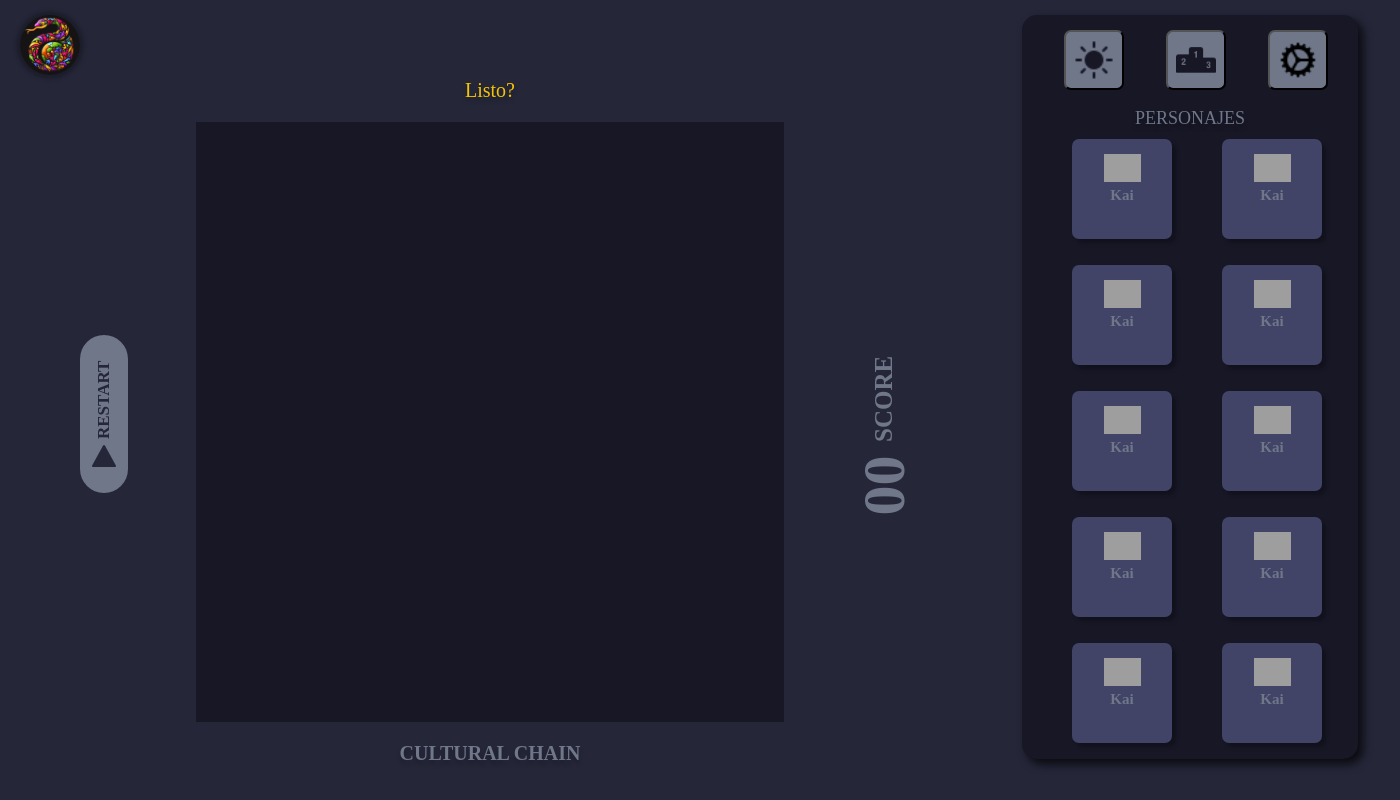
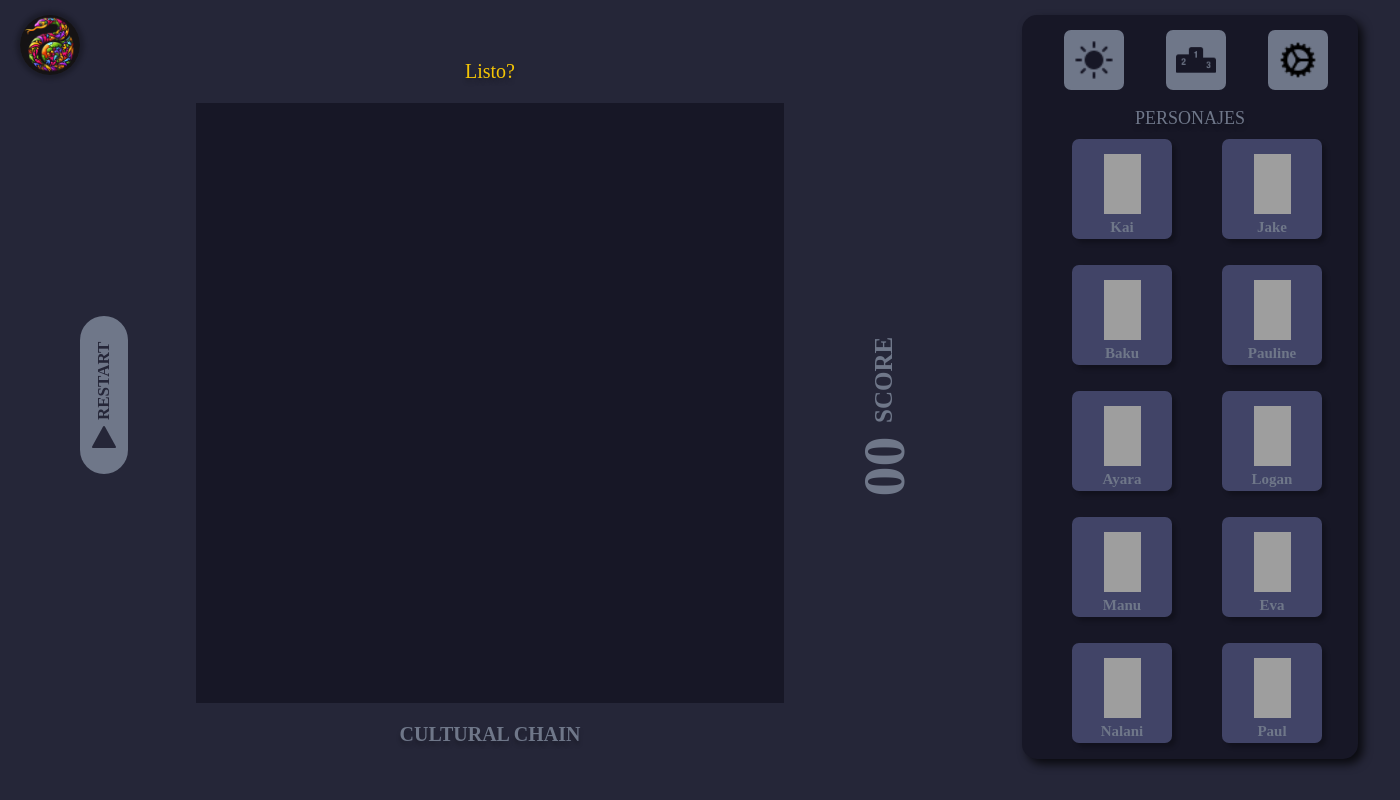
Before and after one commit to nacedodev/2223_2DAW_CULTURAL_CHAIN, a PHP site: page / in a window 1400 px wide. Run offline with PHP 8.4, Linux system fonts and the light colour scheme; grey boxes are pictures that could not be loaded.

Commit message:
feat: Update CSS and HTML for main page
- Adjusted button styles in the CSS file.
- Updated the layout and positioning of elements in the HTML file.
- Added animation effects for the main page.
- Added drag and drop functionality for selecting characters.
- Improved the responsiveness and visual appearance of the page.

```diff
--- a/src/css/style.css
+++ b/src/css/style.css
@@ -7,16 +7,28 @@ body{
     margin: 0px;
     background-color: #252638;
 }
+button {
+    border: none;
+    background: none;
+    padding: 0;
+    margin: 0;
+    font: inherit;
+    cursor: pointer;
+    outline: inherit;
+}
 #titulo,#restart>p,#score>p,#nombreapp,#divderecha>div>p,#panelajustes>p,#divderecha>div>div>figure>figcaption,.tituloranking{
     text-align: center;
 }
 /*Pagina inicial*/
-#divizquierda,#divderecha{
+#divderecha{
     height: 780px;
     float: left;
 }
 #divizquierda{
     width: 70%;
+    height: 600px;
+    float: left;
+    margin-top: 60px;
 }
 #logo{
     width: 60px;
@@ -24,6 +36,11 @@ body{
     margin-top: 15px;
     margin-left: 20px;
     box-shadow: 0px 0px 4px 4px rgba(0, 0, 0, 0.25);
+}
+#vistaPrincipal>#logo{
+    position: absolute;
+    top: 0px;
+    left: 0px;
 }
 #titulo{
     color: #F5C505;
@@ -154,6 +171,7 @@ body{
 }
 #divderecha>div>div>figure>img{
     width: 37px;
+    height: 60px;
     margin: auto;
     margin-top:15px;
     display: block;
@@ -167,11 +185,14 @@ body{
     margin-top: 5px;
 }
 /*Ranking*/
-#ranking>.boton{
+#vistaRanking>.boton,
+#vistaSettings>.boton{
     float: right;
 }
 .tituloranking{
     color: #6F7789;
+    width: fit-content;
+    margin: auto;
     font-size: 59px;
     font-weight: 900;
     margin-top: 0px;
@@ -184,6 +205,7 @@ body{
     border-radius: 15px;
     background: #171726;
     margin: auto;
+    margin-top: 35px;
     position: relative;
     bottom:50px;
     overflow: scroll;
@@ -268,7 +290,7 @@ body{
     left: 18px;
     bottom:45px;
 }
-#ranking>#score{
+#vistaRanking>#score{
     left:1100px;
     bottom:500px;
 }
@@ -294,9 +316,6 @@ a{
 /*Ajustes*/
 .boton>img{
     margin-top: 0px;
-}
-#ajustes>.boton{
-    float: right;
 }
 #panelajustes{
     margin: auto;
@@ -344,6 +363,6 @@ a{
         transform: translateX(0px) scale(1);
       }
       100% {
-        transform: translateX(200px) scale(1.1);
+        transform: translateX(210px) translateY(50px) scale(1.1);
       }
 }
--- a/src/index.html
+++ b/src/index.html
@@ -8,8 +8,8 @@
 </head>
 <body>
     <div id="vistaPrincipal" style="display: none;">
+        <img id="logo" src="img/iconos/logo.jpeg">
         <div id="divizquierda">
-            <img id="logo" src="img/iconos/logo.jpeg">
             <p id="titulo">Listo?</p>
             <div id="divtablero">
             </div>
@@ -39,44 +39,44 @@
                 <p>PERSONAJES</p>
                 <div>
                     <figure>
-                        <img id="personaje1" src="img/personajes/astronaut 1.png" class="personaje">
+                        <img id="kai" src="img/personajes/astronaut 1.png" class="personaje">
                         <figcaption>Kai</figcaption>
                     </figure>
                     <figure>
-                        <img id="personaje2" src="img/personajes/astronaut 1.png" class="personaje">
-                        <figcaption>Kai</figcaption>
+                        <img id="Jake" src="img/personajes/person001.png" class="personaje">
+                        <figcaption>Jake</figcaption>
                     </figure>
                     <figure>
-                        <img id="personaje3" src="img/personajes/astronaut 1.png" class="personaje">
-                        <figcaption>Kai</figcaption>
+                        <img id="Baku" src="img/personajes/person002.png" class="personaje">
+                        <figcaption>Baku</figcaption>
                     </figure>
                     <figure>
-                        <img id="personaje4" src="img/personajes/astronaut 1.png" class="personaje">
-                        <figcaption>Kai</figcaption>
+                        <img id="Pauline" src="img/personajes/person003.png" class="personaje">
+                        <figcaption>Pauline</figcaption>
                     </figure>
                     <figure>
-                        <img id="personaje5" src="img/personajes/astronaut 1.png" class="personaje">
-                        <figcaption>Kai</figcaption>
+                        <img id="Ayara" src="img/personajes/person004.png" class="personaje">
+                        <figcaption>Ayara</figcaption>
                     </figure>
                     <figure>
-                        <img id="personaje6" src="img/personajes/astronaut 1.png" class="personaje">
-                        <figcaption>Kai</figcaption>
+                        <img id="Logan" src="img/personajes/person005.png" class="personaje">
+                        <figcaption>Logan</figcaption>
                     </figure>
                     <figure>
-                        <img id="personaje7" src="img/personajes/astronaut 1.png" class="personaje">
-                        <figcaption>Kai</figcaption>
+                        <img id="Manu" src="img/personajes/person006.png" class="personaje">
+                        <figcaption>Manu</figcaption>
                     </figure>
                     <figure>
-                        <img id="personaje8" src="img/personajes/astronaut 1.png" class="personaje">
-                        <figcaption>Kai</figcaption>
+                        <img id="Eva" src="img/personajes/person007.png" class="personaje">
+                        <figcaption>Eva</figcaption>
                     </figure>
                     <figure>
-                        <img id="personaje9" src="img/personajes/astronaut 1.png" class="personaje">
-                        <figcaption>Kai</figcaption>
+                        <img id="Nalani" src="img/personajes/person008.png" class="personaje">
+                        <figcaption>Nalani</figcaption>
                     </figure>
                     <figure>
-                        <img id="personaje10" src="img/personajes/astronaut 1.png" class="personaje">
-                        <figcaption>Kai</figcaption>
+                        <img id="Paul" src="img/personajes/person009.png" class="personaje">
+                        <figcaption>Paul</figcaption>
                     </figure>
                 </div>
             </div>
--- a/src/js/views/vistaPrincipal.js
+++ b/src/js/views/vistaPrincipal.js
@@ -8,6 +8,7 @@ export class VistaPrincipal extends Vista{
         const btnRanking = this.base.querySelectorAll('button')[1]
         const btnSettings = this.base.querySelectorAll('button')[2]
         this.tablero = document.getElementById('divtablero')
+        this.divIzq = document.getElementById('divizquierda')
         const personajes = this.base.querySelectorAll('.personaje')
         this.divPersonajes = document.getElementById('divderecha')
 
@@ -21,7 +22,7 @@ export class VistaPrincipal extends Vista{
         this.tablero.addEventListener('dragover', this.dragOver);
         this.tablero.addEventListener('dragenter', this.dragEnter);
         this.tablero.addEventListener('dragleave', this.dragLeave);
-        this.tablero.addEventListener('drop', this.drop);
+        this.divIzq.addEventListener('drop', this.drop);
 
         btnRanking.onclick = this.irRanking
         btnSettings.onclick = this.irSettings
@@ -31,12 +32,14 @@ export class VistaPrincipal extends Vista{
     irRanking = () => this.controlador.irAVista(this.controlador.vistaRanking)
 
     dragStart(e){
-        this.style.opacity = '0.5'
+        this.style.opacity = '0.6'
+        this.style.filter = 'drop-shadow(0px 0px 15px #000)';
         e.dataTransfer.setData('text/plain', e.target.id);
     }
 
     dragEnd(e){
-        this.style.opacity = 1
+        this.style.opacity = '1'
+        this.style.filter = 'none'
     }
 
     dragOver(e){
@@ -57,10 +60,10 @@ export class VistaPrincipal extends Vista{
         e.preventDefault();
         const personajeId = e.dataTransfer.getData('text/plain');
         const personaje = document.getElementById(personajeId);
+        // Obtener las coordenadas del evento de soltar en relación con el tablero
 
-        // Obtener las coordenadas del evento de soltar en relación con el tablero
         const dropX = e.clientX - 8
-        const dropY = e.clientY - 8
+        const dropY = e.clientY - parseInt(window.getComputedStyle(this.divIzq).marginTop)
 
         //Establecer las coordenadas de posición del personaje
         personaje.style.position = 'absolute';
@@ -71,6 +74,6 @@ export class VistaPrincipal extends Vista{
         this.tablero.appendChild(personaje);
         this.tablero.style.filter = 'none'; // Restaurar el fondo a su estado original
         this.divPersonajes.style.animation = 'disappearRight 2s forwards'
-        //this.tablero.style.animation = 'enlargeBoard 2s forwards'
+        this.divIzq.style.animation = 'enlargeBoard 2s forwards'
     }
 }
```
